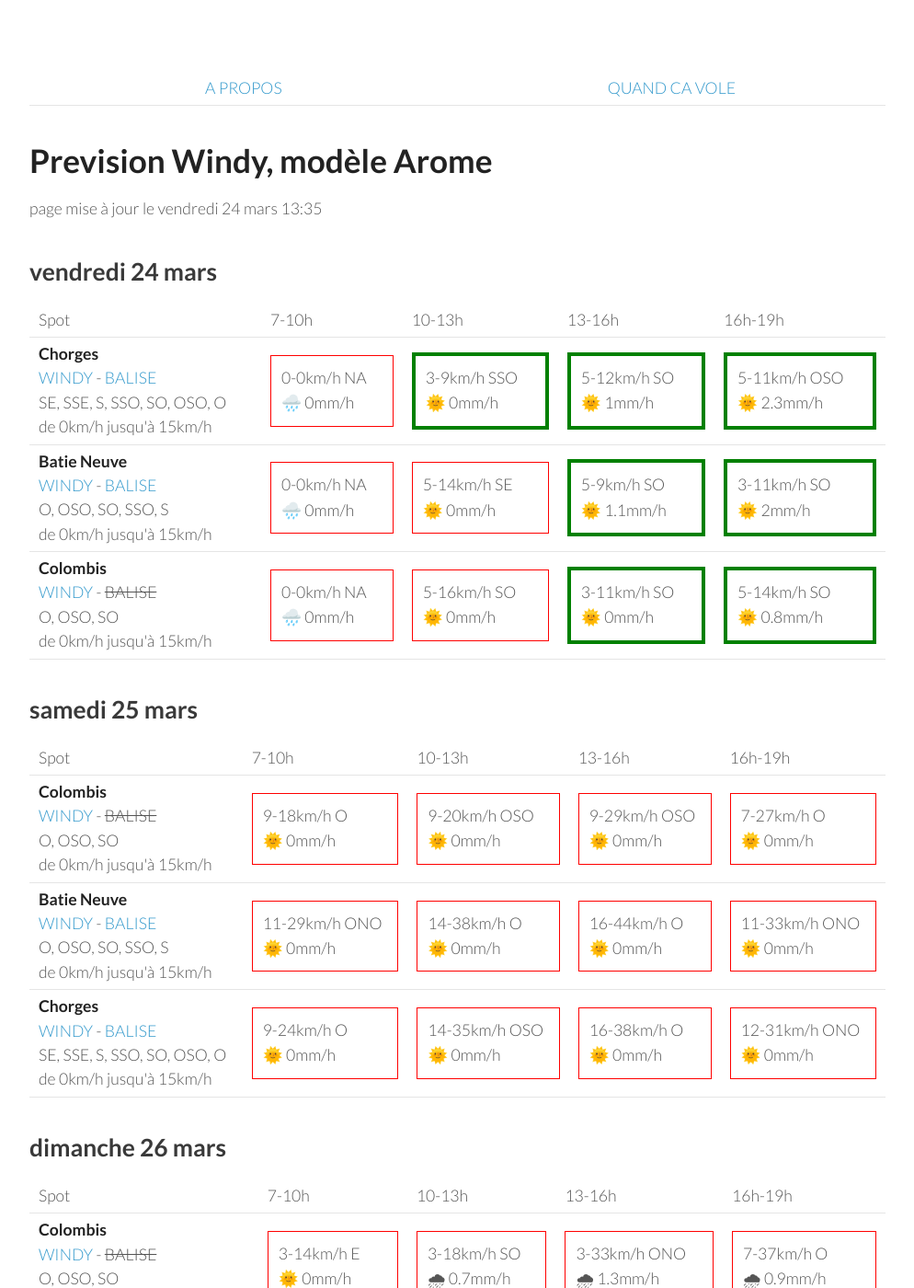
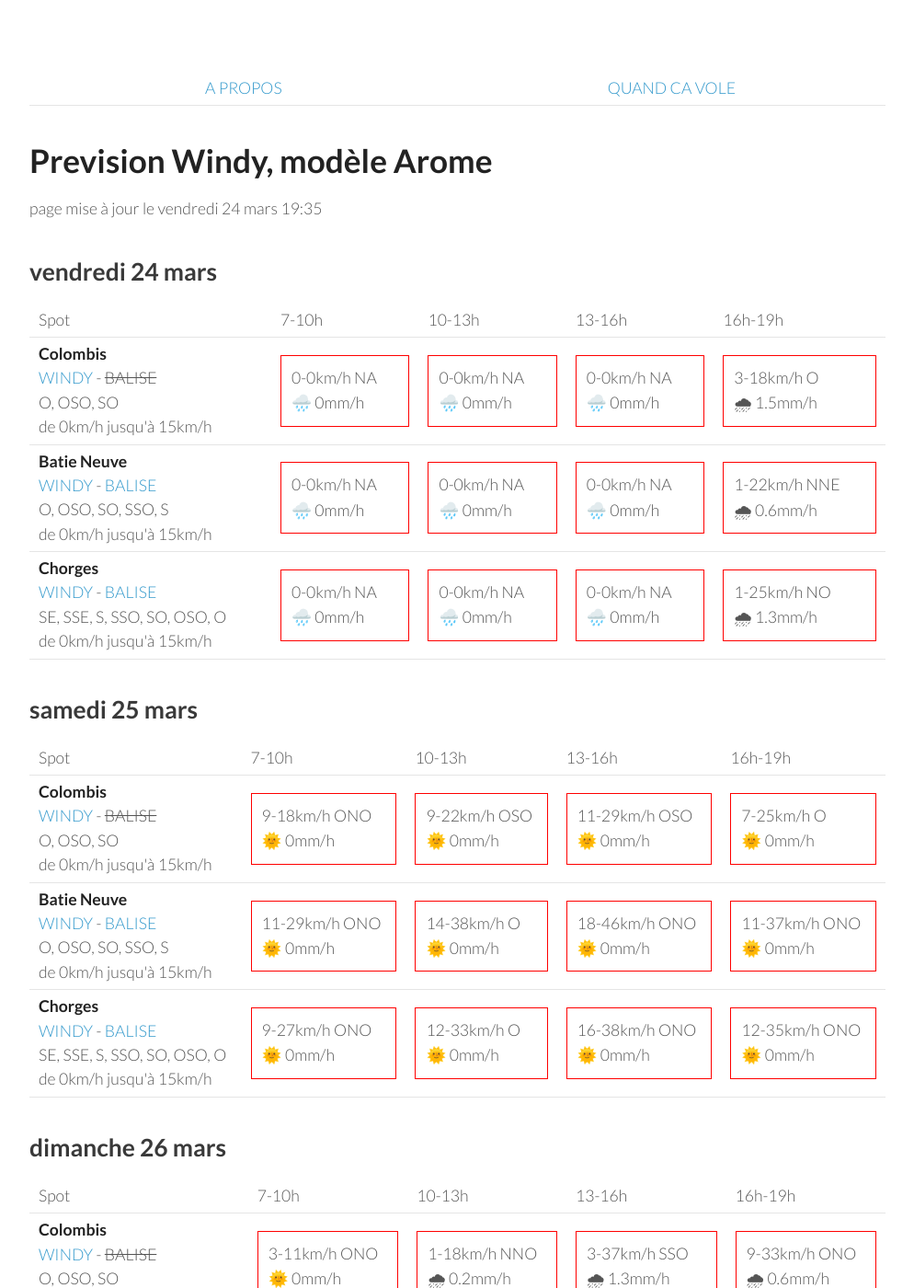
Before and after one commit to parapente-dans-le-nord/parapente-dans-le-nord.github.io, a Jekyll site: the page built from saint_andre.markdown, in a window 1280 px wide and 1400 px high. Shown: the whole window at 92% size, without its empty margins (26-1020 px from the left). Built offline with Jekyll 4.4.1, drawn with Linux system fonts in a browser that asks for light colours; some of the changed text lies outside the part shown.

Commit message:
update index.markdown

```diff
--- a/saint_andre.markdown
+++ b/saint_andre.markdown
@@ -7,7 +7,7 @@ title:  "Tous les spots"
 {: .links}
 
 # Prevision Windy, modèle Arome
-page mise à jour le vendredi 24 mars 13:35
+page mise à jour le vendredi 24 mars 19:35
 
 ## vendredi 24 mars
 
@@ -22,30 +22,30 @@ page mise à jour le vendredi 24 mars 13:35
       <td>16h-19h</td>
     </tr>
 <tr>
-        <td><strong>Chorges</strong><br><a href="https://windy.com/44.578/6.280?44.559,6.262,10">WINDY</a> - <span class=""><a href="https://www.openwindmap.org/PP554">BALISE</a> </span><br> <span class="vent-favorable">SE, SSE, S, SSO, SO, OSO, O</span><br><span class="force-vent">de 0km/h jusqu'à 15km/h</span> </td>
+        <td><strong>Colombis</strong><br><a href="https://windy.com/44.494/6.216?44.559,6.262,10">WINDY</a> - <span class="no-balise"> BALISE </span><br> <span class="vent-favorable">O, OSO, SO</span><br><span class="force-vent">de 0km/h jusqu'à 15km/h</span> </td>
 
             <td><div class="not-flyable"><p>0-0km/h NA</p><p>🌧️ 0mm/h</p></div></td>
-            <td><div class="flyable"><p>3-9km/h SSO</p><p>🌞 0mm/h</p></div></td>
-            <td><div class="flyable"><p>5-12km/h SO</p><p>🌞 1mm/h</p></div></td>
-            <td><div class="flyable"><p>5-11km/h OSO</p><p>🌞 2.3mm/h</p></div></td>
+            <td><div class="not-flyable"><p>0-0km/h NA</p><p>🌧️ 0mm/h</p></div></td>
+            <td><div class="not-flyable"><p>0-0km/h NA</p><p>🌧️ 0mm/h</p></div></td>
+            <td><div class="not-flyable"><p>3-18km/h O</p><p>🌧 1.5mm/h</p></div></td>
 
     </tr>
 <tr>
         <td><strong>Batie Neuve</strong><br><a href="https://windy.com/44.584/6.236?44.559,6.262,10,m:eTtagly">WINDY</a> - <span class=""><a href="https://www.openwindmap.org/PP554">BALISE</a> </span><br> <span class="vent-favorable">O, OSO, SO, SSO, S</span><br><span class="force-vent">de 0km/h jusqu'à 15km/h</span> </td>
 
             <td><div class="not-flyable"><p>0-0km/h NA</p><p>🌧️ 0mm/h</p></div></td>
-            <td><div class="not-flyable"><p>5-14km/h SE</p><p>🌞 0mm/h</p></div></td>
-            <td><div class="flyable"><p>5-9km/h SO</p><p>🌞 1.1mm/h</p></div></td>
-            <td><div class="flyable"><p>3-11km/h SO</p><p>🌞 2mm/h</p></div></td>
+            <td><div class="not-flyable"><p>0-0km/h NA</p><p>🌧️ 0mm/h</p></div></td>
+            <td><div class="not-flyable"><p>0-0km/h NA</p><p>🌧️ 0mm/h</p></div></td>
+            <td><div class="not-flyable"><p>1-22km/h NNE</p><p>🌧 0.6mm/h</p></div></td>
 
     </tr>
 <tr>
-        <td><strong>Colombis</strong><br><a href="https://windy.com/44.494/6.216?44.559,6.262,10">WINDY</a> - <span class="no-balise"> BALISE </span><br> <span class="vent-favorable">O, OSO, SO</span><br><span class="force-vent">de 0km/h jusqu'à 15km/h</span> </td>
+        <td><strong>Chorges</strong><br><a href="https://windy.com/44.578/6.280?44.559,6.262,10">WINDY</a> - <span class=""><a href="https://www.openwindmap.org/PP554">BALISE</a> </span><br> <span class="vent-favorable">SE, SSE, S, SSO, SO, OSO, O</span><br><span class="force-vent">de 0km/h jusqu'à 15km/h</span> </td>
 
             <td><div class="not-flyable"><p>0-0km/h NA</p><p>🌧️ 0mm/h</p></div></td>
-            <td><div class="not-flyable"><p>5-16km/h SO</p><p>🌞 0mm/h</p></div></td>
-            <td><div class="flyable"><p>3-11km/h SO</p><p>🌞 0mm/h</p></div></td>
-            <td><div class="flyable"><p>5-14km/h SO</p><p>🌞 0.8mm/h</p></div></td>
+            <td><div class="not-flyable"><p>0-0km/h NA</p><p>🌧️ 0mm/h</p></div></td>
+            <td><div class="not-flyable"><p>0-0km/h NA</p><p>🌧️ 0mm/h</p></div></td>
+            <td><div class="not-flyable"><p>1-25km/h NO</p><p>🌧 1.3mm/h</p></div></td>
 
     </tr>
 
@@ -67,10 +67,10 @@ page mise à jour le vendredi 24 mars 13:35
 <tr>
         <td><strong>Colombis</strong><br><a href="https://windy.com/44.494/6.216?44.559,6.262,10">WINDY</a> - <span class="no-balise"> BALISE </span><br> <span class="vent-favorable">O, OSO, SO</span><br><span class="force-vent">de 0km/h jusqu'à 15km/h</span> </td>
 
-            <td><div class="not-flyable"><p>9-18km/h O</p><p>🌞 0mm/h</p></div></td>
-            <td><div class="not-flyable"><p>9-20km/h OSO</p><p>🌞 0mm/h</p></div></td>
-            <td><div class="not-flyable"><p>9-29km/h OSO</p><p>🌞 0mm/h</p></div></td>
-            <td><div class="not-flyable"><p>7-27km/h O</p><p>🌞 0mm/h</p></div></td>
+            <td><div class="not-flyable"><p>9-18km/h ONO</p><p>🌞 0mm/h</p></div></td>
+            <td><div class="not-flyable"><p>9-22km/h OSO</p><p>🌞 0mm/h</p></div></td>
+            <td><div class="not-flyable"><p>11-29km/h OSO</p><p>🌞 0mm/h</p></div></td>
+            <td><div class="not-flyable"><p>7-25km/h O</p><p>🌞 0mm/h</p></div></td>
 
 
     </tr>
@@ -79,18 +79,18 @@ page mise à jour le vendredi 24 mars 13:35
 
             <td><div class="not-flyable"><p>11-29km/h ONO</p><p>🌞 0mm/h</p></div></td>
             <td><div class="not-flyable"><p>14-38km/h O</p><p>🌞 0mm/h</p></div></td>
-            <td><div class="not-flyable"><p>16-44km/h O</p><p>🌞 0mm/h</p></div></td>
-            <td><div class="not-flyable"><p>11-33km/h ONO</p><p>🌞 0mm/h</p></div></td>
+            <td><div class="not-flyable"><p>18-46km/h ONO</p><p>🌞 0mm/h</p></div></td>
+            <td><div class="not-flyable"><p>11-37km/h ONO</p><p>🌞 0mm/h</p></div></td>
 
 
     </tr>
 <tr>
         <td><strong>Chorges</strong><br><a href="https://windy.com/44.578/6.280?44.559,6.262,10">WINDY</a> - <span class=""><a href="https://www.openwindmap.org/PP554">BALISE</a> </span><br> <span class="vent-favorable">SE, SSE, S, SSO, SO, OSO, O</span><br><span class="force-vent">de 0km/h jusqu'à 15km/h</span> </td>
 
-            <td><div class="not-flyable"><p>9-24km/h O</p><p>🌞 0mm/h</p></div></td>
-            <td><div class="not-flyable"><p>14-35km/h OSO</p><p>🌞 0mm/h</p></div></td>
-            <td><div class="not-flyable"><p>16-38km/h O</p><p>🌞 0mm/h</p></div></td>
-            <td><div class="not-flyable"><p>12-31km/h ONO</p><p>🌞 0mm/h</p></div></td>
+            <td><div class="not-flyable"><p>9-27km/h ONO</p><p>🌞 0mm/h</p></div></td>
+            <td><div class="not-flyable"><p>12-33km/h O</p><p>🌞 0mm/h</p></div></td>
+            <td><div class="not-flyable"><p>16-38km/h ONO</p><p>🌞 0mm/h</p></div></td>
+            <td><div class="not-flyable"><p>12-35km/h ONO</p><p>🌞 0mm/h</p></div></td>
 
 
     </tr>
@@ -113,30 +113,30 @@ page mise à jour le vendredi 24 mars 13:35
 <tr>
         <td><strong>Colombis</strong><br><a href="https://windy.com/44.494/6.216?44.559,6.262,10">WINDY</a> - <span class="no-balise"> BALISE </span><br> <span class="vent-favorable">O, OSO, SO</span><br><span class="force-vent">de 0km/h jusqu'à 15km/h</span> </td>
 
-            <td><div class="not-flyable"><p>3-14km/h E</p><p>🌞 0mm/h</p></div></td>
-            <td><div class="not-flyable"><p>3-18km/h SO</p><p>🌧 0.7mm/h</p></div></td>
-            <td><div class="not-flyable"><p>3-33km/h ONO</p><p>🌧 1.3mm/h</p></div></td>
-            <td><div class="not-flyable"><p>7-37km/h O</p><p>🌧 0.9mm/h</p></div></td>
+            <td><div class="not-flyable"><p>3-11km/h ONO</p><p>🌞 0mm/h</p></div></td>
+            <td><div class="not-flyable"><p>1-18km/h NNO</p><p>🌧 0.2mm/h</p></div></td>
+            <td><div class="not-flyable"><p>3-37km/h SSO</p><p>🌧 1.3mm/h</p></div></td>
+            <td><div class="not-flyable"><p>9-33km/h ONO</p><p>🌧 0.6mm/h</p></div></td>
 
 
     </tr>
 <tr>
         <td><strong>Batie Neuve</strong><br><a href="https://windy.com/44.584/6.236?44.559,6.262,10,m:eTtagly">WINDY</a> - <span class=""><a href="https://www.openwindmap.org/PP554">BALISE</a> </span><br> <span class="vent-favorable">O, OSO, SO, SSO, S</span><br><span class="force-vent">de 0km/h jusqu'à 15km/h</span> </td>
 
-            <td><div class="not-flyable"><p>3-20km/h NE</p><p>🌧 0.2mm/h</p></div></td>
-            <td><div class="not-flyable"><p>5-25km/h SO</p><p>🌧 0.9mm/h</p></div></td>
-            <td><div class="not-flyable"><p>3-38km/h ONO</p><p>🌧 1.6mm/h</p></div></td>
-            <td><div class="not-flyable"><p>5-35km/h O</p><p>🌧 0.7mm/h</p></div></td>
+            <td><div class="not-flyable"><p>5-29km/h N</p><p>🌞 0mm/h</p></div></td>
+            <td><div class="not-flyable"><p>1-24km/h NNO</p><p>🌧 1.4mm/h</p></div></td>
+            <td><div class="not-flyable"><p>1-37km/h ONO</p><p>🌧 2.4mm/h</p></div></td>
+            <td><div class="not-flyable"><p>7-38km/h ONO</p><p>🌧 0.4mm/h</p></div></td>
 
 
     </tr>
 <tr>
         <td><strong>Chorges</strong><br><a href="https://windy.com/44.578/6.280?44.559,6.262,10">WINDY</a> - <span class=""><a href="https://www.openwindmap.org/PP554">BALISE</a> </span><br> <span class="vent-favorable">SE, SSE, S, SSO, SO, OSO, O</span><br><span class="force-vent">de 0km/h jusqu'à 15km/h</span> </td>
 
-            <td><div class="not-flyable"><p>3-22km/h NE</p><p>🌧 0.2mm/h</p></div></td>
-            <td><div class="not-flyable"><p>5-27km/h SO</p><p>🌧 1.3mm/h</p></div></td>
-            <td><div class="not-flyable"><p>3-42km/h O</p><p>🌧 1.7mm/h</p></div></td>
-            <td><div class="not-flyable"><p>5-37km/h OSO</p><p>🌧 0.9mm/h</p></div></td>
+            <td><div class="not-flyable"><p>9-29km/h NO</p><p>🌞 0mm/h</p></div></td>
+            <td><div class="not-flyable"><p>1-27km/h NO</p><p>🌧 1.4mm/h</p></div></td>
+            <td><div class="not-flyable"><p>3-40km/h OSO</p><p>🌧 2.3mm/h</p></div></td>
+            <td><div class="not-flyable"><p>7-40km/h ONO</p><p>🌧 0.4mm/h</p></div></td>
 
 
     </tr>
@@ -159,9 +159,9 @@ page mise à jour le vendredi 24 mars 13:35
 <tr>
         <td><strong>Colombis</strong><br><a href="https://windy.com/44.494/6.216?44.559,6.262,10">WINDY</a> - <span class="no-balise"> BALISE </span><br> <span class="vent-favorable">O, OSO, SO</span><br><span class="force-vent">de 0km/h jusqu'à 15km/h</span> </td>
 
-            <td><div class="not-flyable"><p>5-25km/h SSO</p><p>🌞 0mm/h</p></div></td>
-            <td><div class="not-flyable"><p>7-25km/h ONO</p><p>🌞 0mm/h</p></div></td>
-            <td><div class="not-flyable"><p>18-53km/h NO</p><p>🌞 0mm/h</p></div></td>
+            <td><div class="not-flyable"><p>3-35km/h OSO</p><p>🌧 0.2mm/h</p></div></td>
+            <td><div class="not-flyable"><p>9-29km/h ONO</p><p>🌞 0mm/h</p></div></td>
+            <td><div class="not-flyable"><p>18-55km/h NO</p><p>🌞 0mm/h</p></div></td>
             <td><div class="not-flyable"><p>20-62km/h NO</p><p>🌞 0mm/h</p></div></td>
 
 
@@ -169,20 +169,20 @@ page mise à jour le vendredi 24 mars 13:35
 <tr>
         <td><strong>Batie Neuve</strong><br><a href="https://windy.com/44.584/6.236?44.559,6.262,10,m:eTtagly">WINDY</a> - <span class=""><a href="https://www.openwindmap.org/PP554">BALISE</a> </span><br> <span class="vent-favorable">O, OSO, SO, SSO, S</span><br><span class="force-vent">de 0km/h jusqu'à 15km/h</span> </td>
 
-            <td><div class="not-flyable"><p>1-42km/h NNO</p><p>🌞 0mm/h</p></div></td>
-            <td><div class="not-flyable"><p>5-33km/h NO</p><p>🌞 0mm/h</p></div></td>
-            <td><div class="not-flyable"><p>14-51km/h NO</p><p>🌞 0mm/h</p></div></td>
-            <td><div class="not-flyable"><p>12-57km/h NO</p><p>🌞 0mm/h</p></div></td>
+            <td><div class="not-flyable"><p>5-46km/h NO</p><p>🌧 0.4mm/h</p></div></td>
+            <td><div class="not-flyable"><p>7-38km/h NO</p><p>🌞 0mm/h</p></div></td>
+            <td><div class="not-flyable"><p>16-57km/h NNO</p><p>🌞 0mm/h</p></div></td>
+            <td><div class="not-flyable"><p>14-61km/h NO</p><p>🌞 0mm/h</p></div></td>
 
 
     </tr>
 <tr>
         <td><strong>Chorges</strong><br><a href="https://windy.com/44.578/6.280?44.559,6.262,10">WINDY</a> - <span class=""><a href="https://www.openwindmap.org/PP554">BALISE</a> </span><br> <span class="vent-favorable">SE, SSE, S, SSO, SO, OSO, O</span><br><span class="force-vent">de 0km/h jusqu'à 15km/h</span> </td>
 
-            <td><div class="not-flyable"><p>0-38km/h ONO</p><p>🌞 0mm/h</p></div></td>
-            <td><div class="not-flyable"><p>3-29km/h ONO</p><p>🌧 0.3mm/h</p></div></td>
-            <td><div class="not-flyable"><p>11-46km/h NO</p><p>🌞 0mm/h</p></div></td>
-            <td><div class="not-flyable"><p>11-51km/h NO</p><p>🌞 0mm/h</p></div></td>
+            <td><div class="not-flyable"><p>1-42km/h ONO</p><p>🌧 0.3mm/h</p></div></td>
+            <td><div class="not-flyable"><p>5-33km/h ONO</p><p>🌞 0mm/h</p></div></td>
+            <td><div class="not-flyable"><p>14-50km/h NO</p><p>🌞 0mm/h</p></div></td>
+            <td><div class="not-flyable"><p>12-55km/h NO</p><p>🌞 0mm/h</p></div></td>
 
 
     </tr>
```
